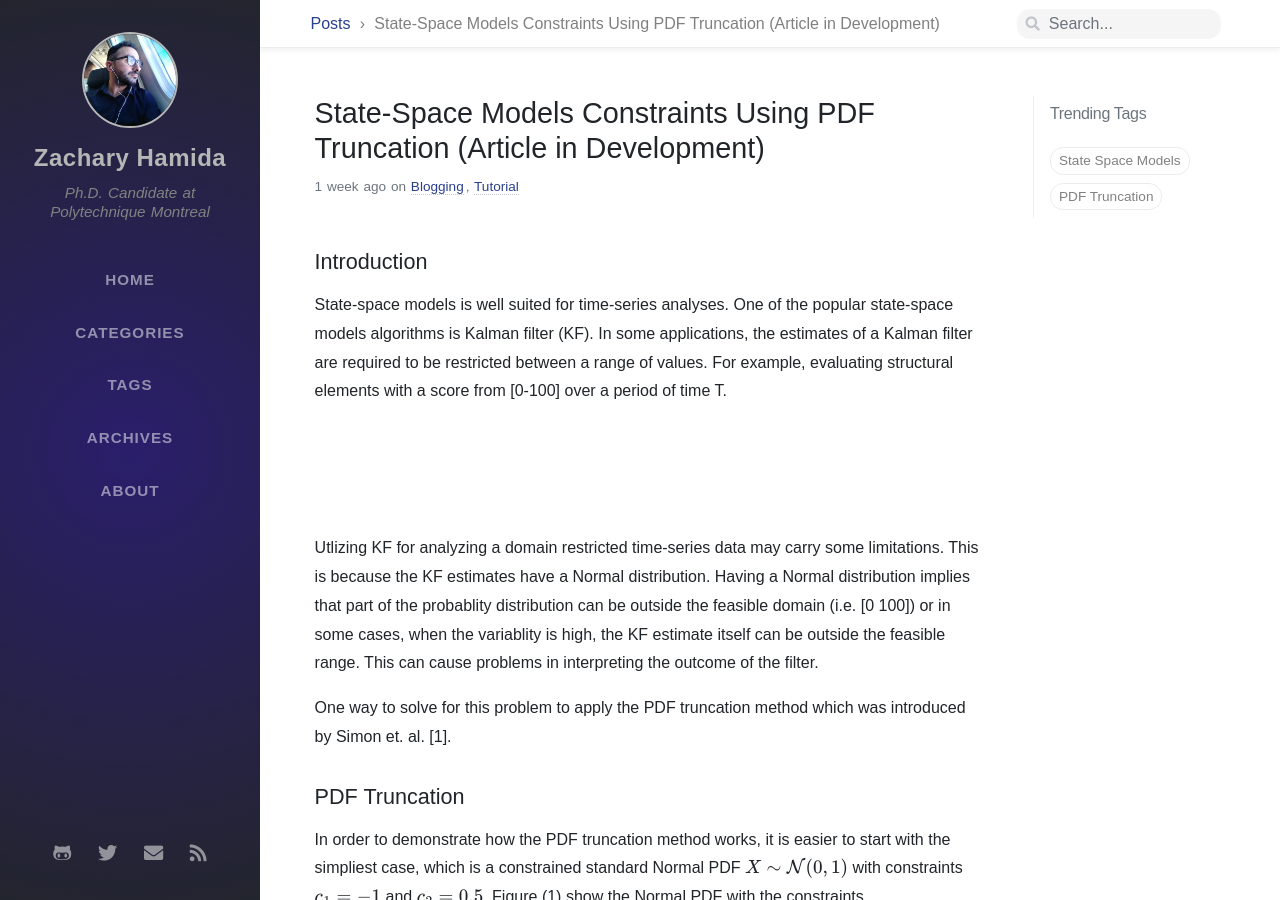
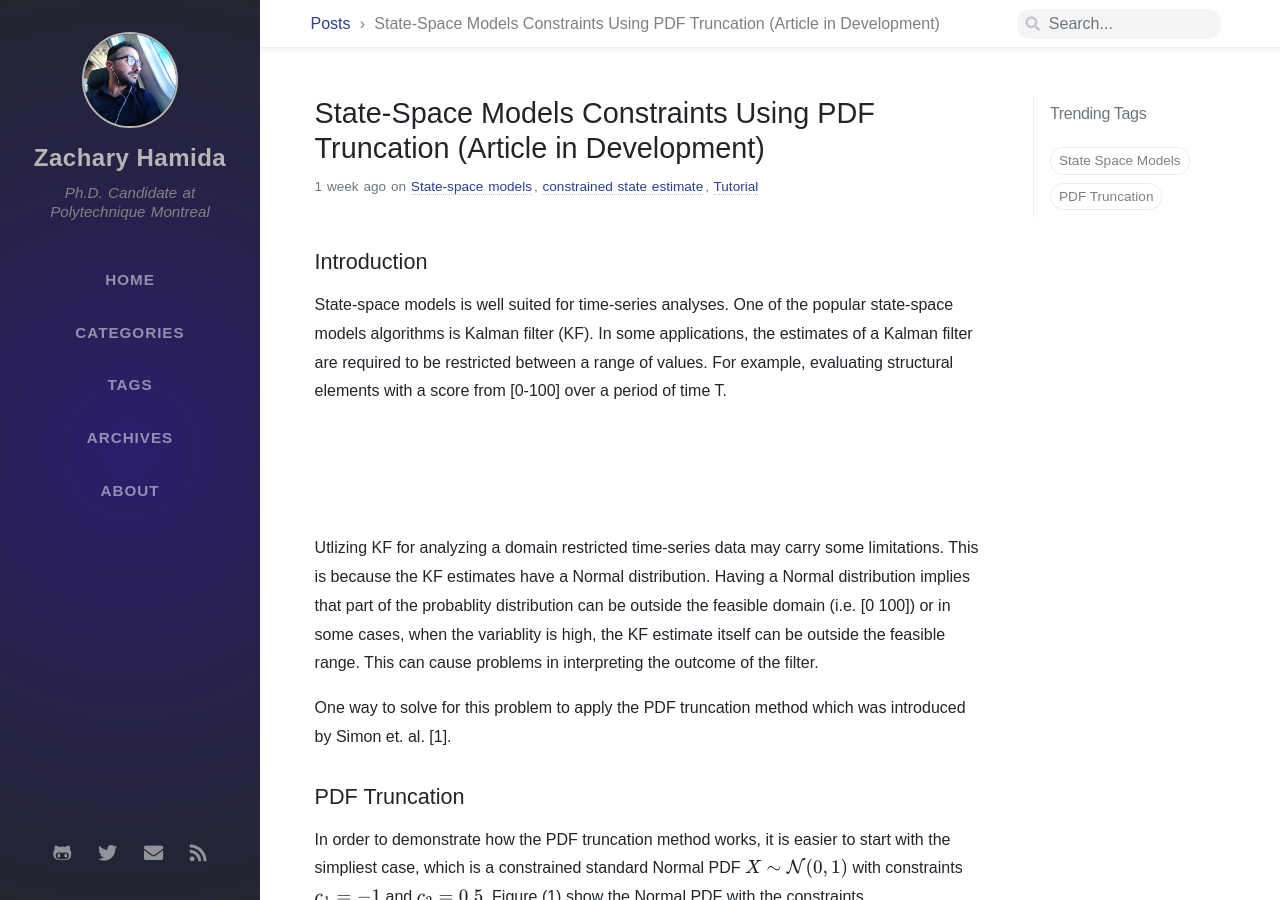
Before and after one commit to zachamida/zachhamida.github.io, a Jekyll site: the page built from _posts/2020-01-10-PDF-Truncation-Method.md, in a window 1280 px wide and 900 px high. Built offline with Jekyll 4.4.1, drawn with Linux system fonts in a browser that asks for light colours; nearby versions of some CDN libraries; some web fonts are replaced; formulas are drawn with MathJax 3; comment, search, counter and statistics services are not loaded.

Commit message:
Mod article 1

```diff
--- a/_posts/2020-01-10-PDF-Truncation-Method.md
+++ b/_posts/2020-01-10-PDF-Truncation-Method.md
@@ -1,7 +1,7 @@
 ---
 title: "State-Space Models Constraints Using PDF Truncation (Article in Development)"
 date: 2020-01-30 00:34:00 +0800
-categories: [Blogging, Tutorial]
+categories: [State-space models, constrained state estimate, Tutorial]
 tags: [State-Space Models, PDF Truncation]
 toc: false
 ---
```
